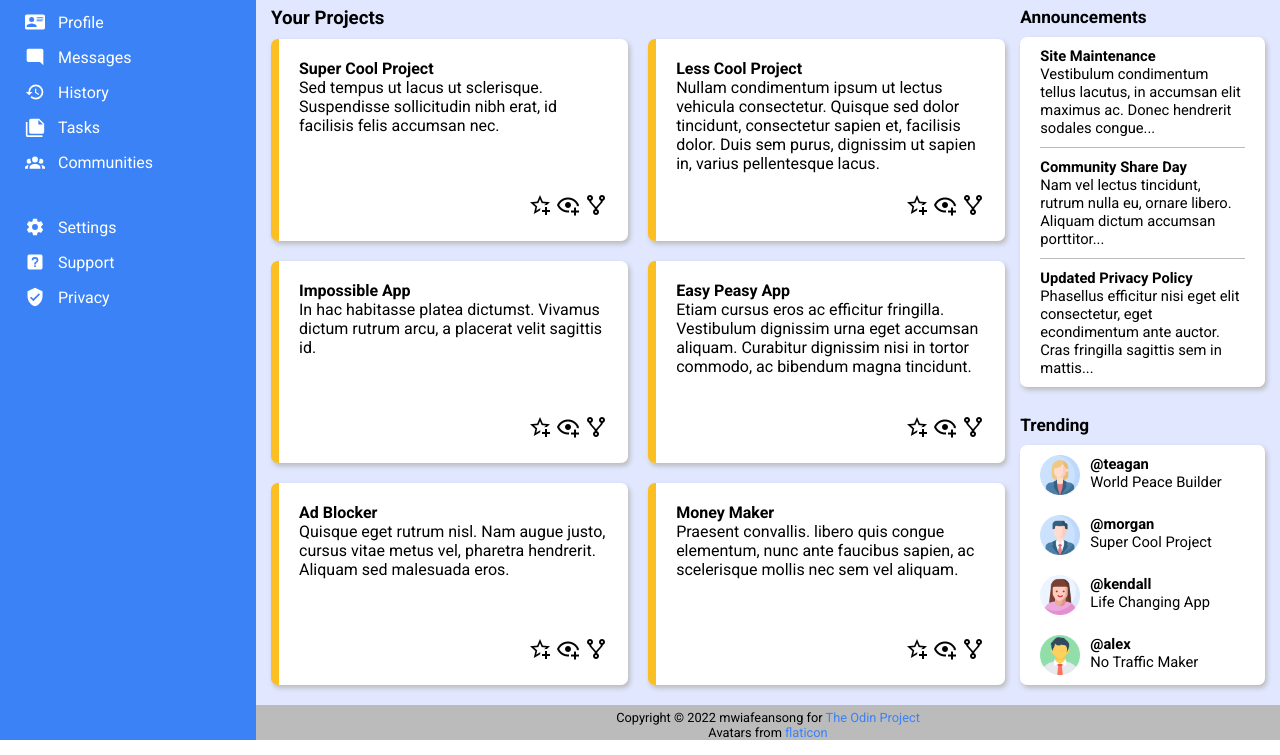
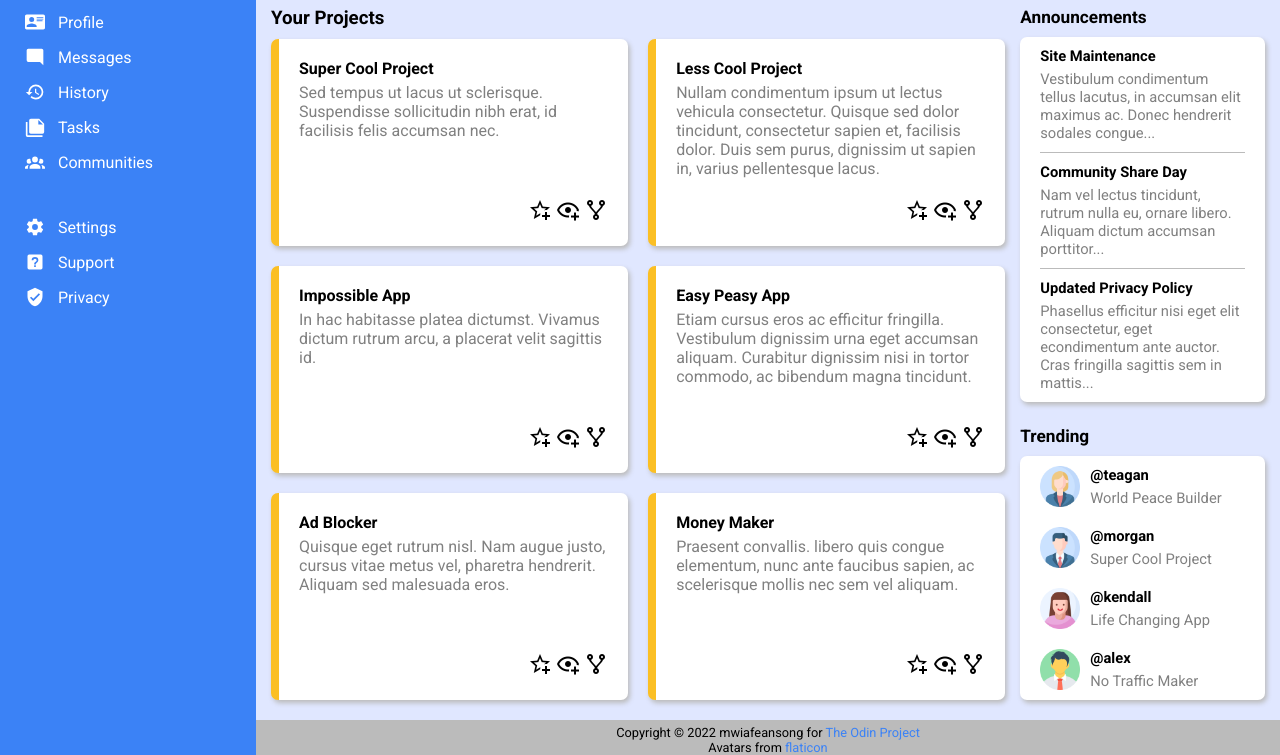
Before and after one commit to mwiafeansong/odin-projects, a plain HTML site: page admin-dashboard/index.html in a window 1280 px wide. Shown: the part 128-883 px from the top of the page. Drawn offline with Linux system fonts and the light colour scheme.

Commit message:
Change paragraph color

```diff
--- a/admin-dashboard/style.css
+++ b/admin-dashboard/style.css
@@ -140,6 +140,11 @@ main {
     padding: 20px 15px;
 }
 
+main p {
+    color: grey;
+    margin-top: 5px;
+}
+
 .articles {
     grid-row: 1 / span 2;
     display: flex;
```
